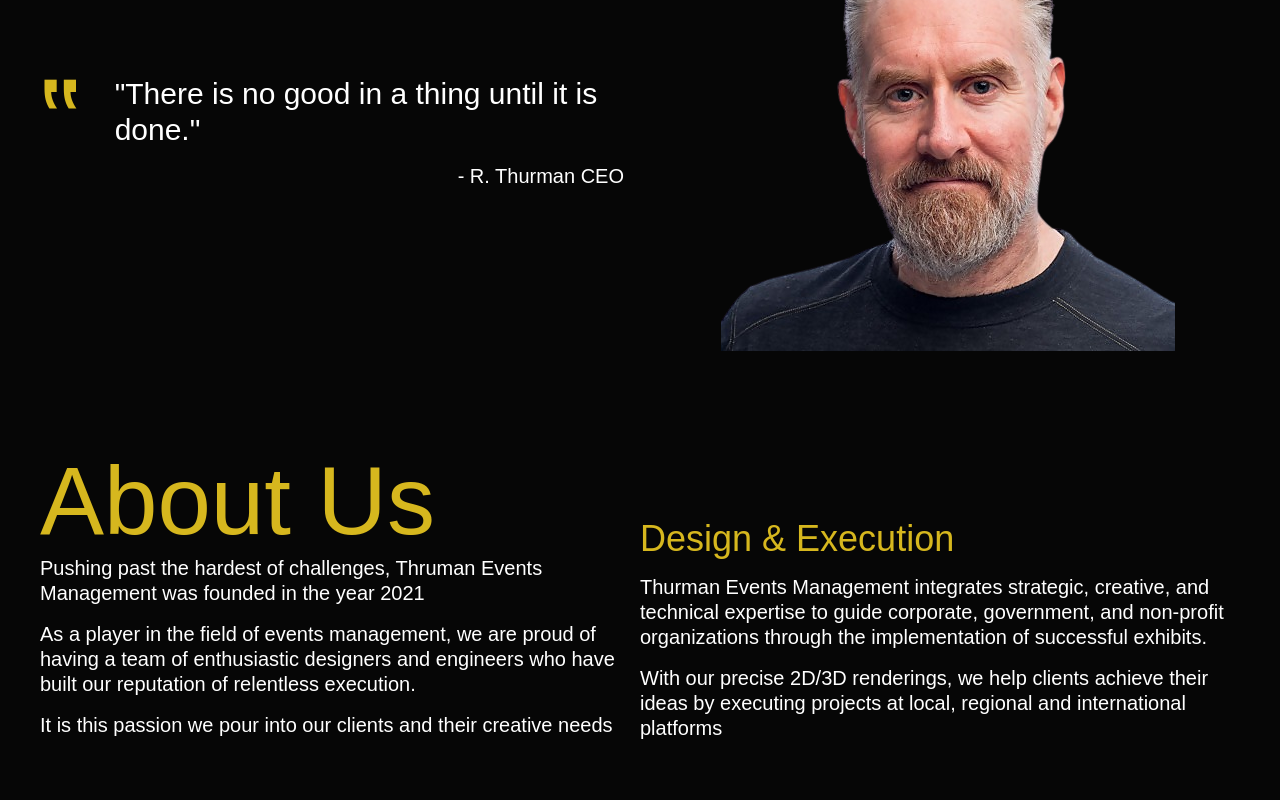
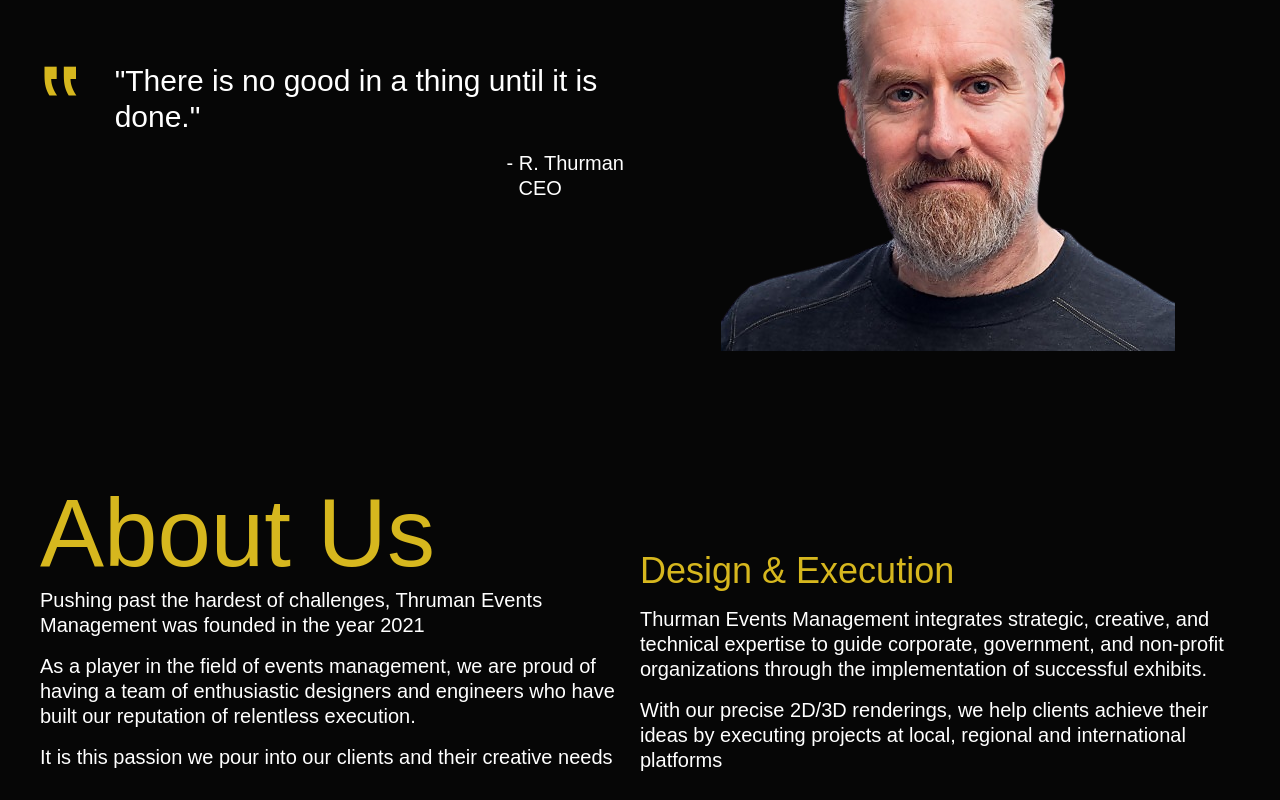
Before and after one commit to Clupai8o0/thurman, a Next.js app: page / in a window 1280 px wide. Shown: the part 800-1600 px from the top of the page. Built offline with nearby package versions, Linux system fonts and the light colour scheme; a web font is replaced by a local one.

Commit message:
yup even more

```diff
--- a/components/loading/transition-overlay.tsx
+++ b/components/loading/transition-overlay.tsx
@@ -43,7 +43,7 @@
 					Events <span className="text-primary">M</span>anage
 					<span className="text-primary">m</span>ent
 				</span> */}
-				<img src="/complete-logo.png" alt="complete thurman gold logo with t and statement" className="w-48 h-48" />
+				<img src="/complete-logo.png" alt="complete thurman gold logo with t and statement" className="w-40 h-40" />
 			</motion.div>
 			<div className="line-wobble"></div>
 		</motion.div>
--- a/components/navigation/floating-navbar.tsx
+++ b/components/navigation/floating-navbar.tsx
@@ -16,11 +16,17 @@
 	openSidebar: boolean;
 }) => {
 	const [showFloatingNav, setShowFloatingNav] = useState(false);
+	const [prevScrollPos, setPrevScrollPos] = useState(0);
 
 	useEffect(() => {
 		window.addEventListener("scroll", () => {
-			if (window.scrollY > 400) setShowFloatingNav(true);
+			const currentScrollPos = window.scrollY;
+
+			if (window.scrollY > 400)
+				setShowFloatingNav(true);
 			else setShowFloatingNav(false);
+
+			setPrevScrollPos(currentScrollPos);
 		});
 	}, []);
 
--- a/layouts/details-only.tsx
+++ b/layouts/details-only.tsx
@@ -8,6 +8,7 @@
 	bgImgAlt,
 	bgOpacity,
 	flexRow,
+	id
 }: {
 	children: React.ReactNode;
 	whiteText?: boolean;
@@ -16,12 +17,14 @@
 	bgImgAlt?: string;
 	bgOpacity?: string;
 	flexRow?: boolean;
+	id?: string;
 }) {
 	return (
 		<div
 			className={`${
 				whiteText ? "text-white" : "text-black"
 			} relative p-h w-full flex justify-center py-28 ${className}`}
+			id={id}
 		>
 			{bgImg ? (
 				<img
--- a/pages/index.tsx
+++ b/pages/index.tsx
@@ -53,15 +53,21 @@
 						<Details reverse className="!text-3xl">
 							"There is no good in a thing until it is done."
 						</Details>
-						<Details className="text-right">- R. Thurman CEO</Details>
+						<div className="w-full flex justify-end">
+							<Details className="">
+								- R. Thurman
+								<br />
+								<span className="ml-3">CEO</span>
+							</Details>
+						</div>
 					</div>
 				</div>
 			</ImageWithDetails>
 
-			<DetailsOnly whiteText>
-				<div className="flex flex-col md:flex-row">
+			<DetailsOnly whiteText id="about-us">
+				<div className="flex flex-col md:flex-row mt-8">
 					<div className="md:w-1/2 pr-6">
-						<Heading id="about-us">About Us</Heading>
+						<Heading>About Us</Heading>
 						<Details>
 							Pushing past the hardest of challenges, Thruman Events Management
 							was founded in the year 2021
--- a/pages/services.tsx
+++ b/pages/services.tsx
@@ -63,9 +63,10 @@
 				reverse
 				src="/expertise.jpeg"
 				alt=""
-				className="py-16"
+				className="py-16 pt-28"
+				id="our-expertise"
 			>
-				<Heading id="our-expertise">Our Expertise</Heading>
+				<Heading>Our Expertise</Heading>
 				<Details>
 					The success of an event lies in the smallest of details. We create an
 					unforgettable experience driven by{" "}
```
